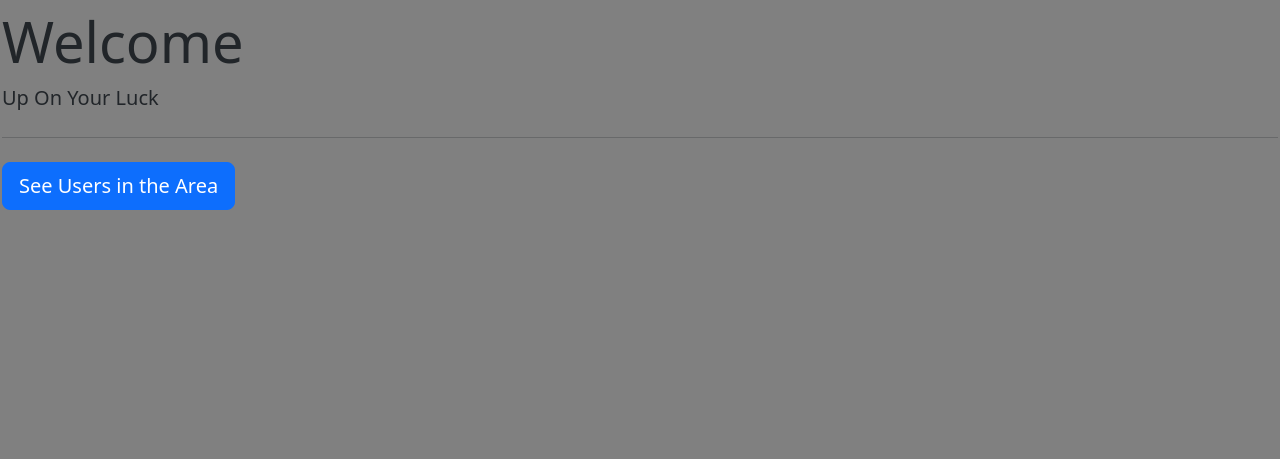
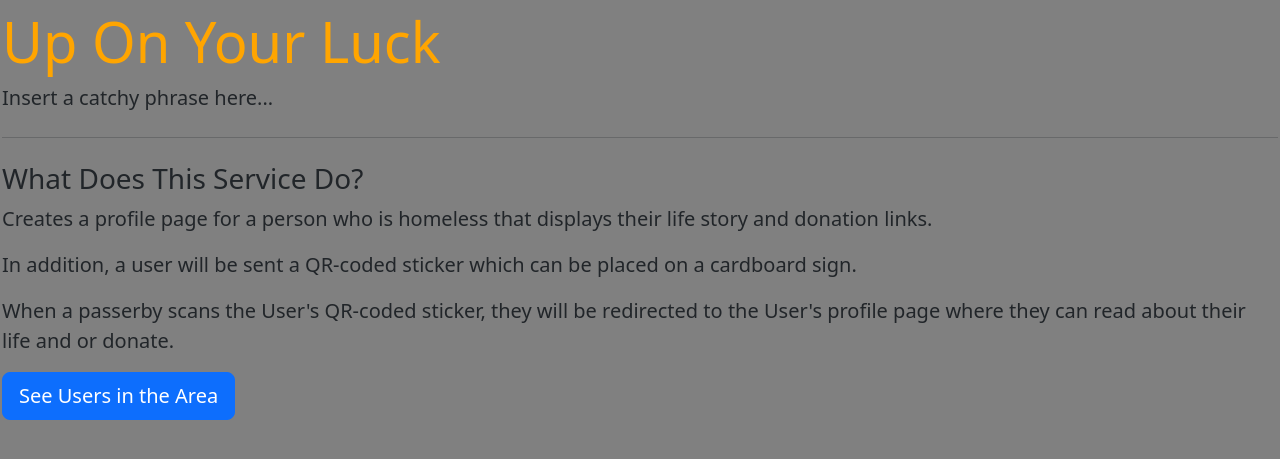
Before and after one commit to nebula1989/UpOnYourLuck, a Django app: page / in a window 1280 px wide. Shown: the part 58-517 px from the top of the page. Run offline with Django 4.2, Linux system fonts and the light colour scheme; some libraries are stand-ins or nearby versions.

Commit message:
added small about section

```diff
--- a/welcome/static/welcome/styles.css
+++ b/welcome/static/welcome/styles.css
@@ -1,3 +1,7 @@
 #welcome-banner {
-    color: green;
+    color: blue;
 }
+
+#welcome-text {
+    color: orange;
+}
--- a/welcome/templates/includes/landing_page.html
+++ b/welcome/templates/includes/landing_page.html
@@ -1,20 +1,20 @@
 {% block content %}
     <h2 id="welcome-banner"></h2>
+
     <div class="jumbotron">
-      <h1 class="display-4">Welcome</h1>
-      <p class="lead">Up On Your Luck</p>
+      <h1 class="display-4" id="welcome-text">Up On Your Luck</h1>
+      <p class="lead">Insert a catchy phrase here...</p>
       <hr class="my-4">
         <div id='info-content'>
-
-
+            <h3 class="h3">What Does This Service Do?</h3>
+            <p class="lead">Creates a profile page for a person who is homeless that displays their life story and donation links.</p>
+            <p class="lead">In addition, a user will be sent a QR-coded sticker which can be placed on a cardboard sign.</p>
+            <p class="lead">When a passerby scans the User's QR-coded sticker, they will be redirected to the User's profile page where they can read about their life and or donate.</p>
         </div>
-
-
-
-
 
       <p class="lead">
         <a class="btn btn-primary btn-lg" href="{% url 'show-all-users' %}" role="button">See Users in the Area</a>
       </p>
+
     </div>
 {% endblock %}
--- a/welcome/templates/welcome/welcome_base.html
+++ b/welcome/templates/welcome/welcome_base.html
@@ -2,7 +2,7 @@
 {% load static %}
 
 {% block css %}
-  <link rel="stylesheet" type="text/css" href="{% static 'welcome/styles.css' %}" />
+    <link rel="stylesheet" type="text/css" href="{% static 'welcome/styles.css' %}" />
 {% endblock %}
 
 
```
Also changed, not shown: media/profile_img/ben.jpg (deleted).
